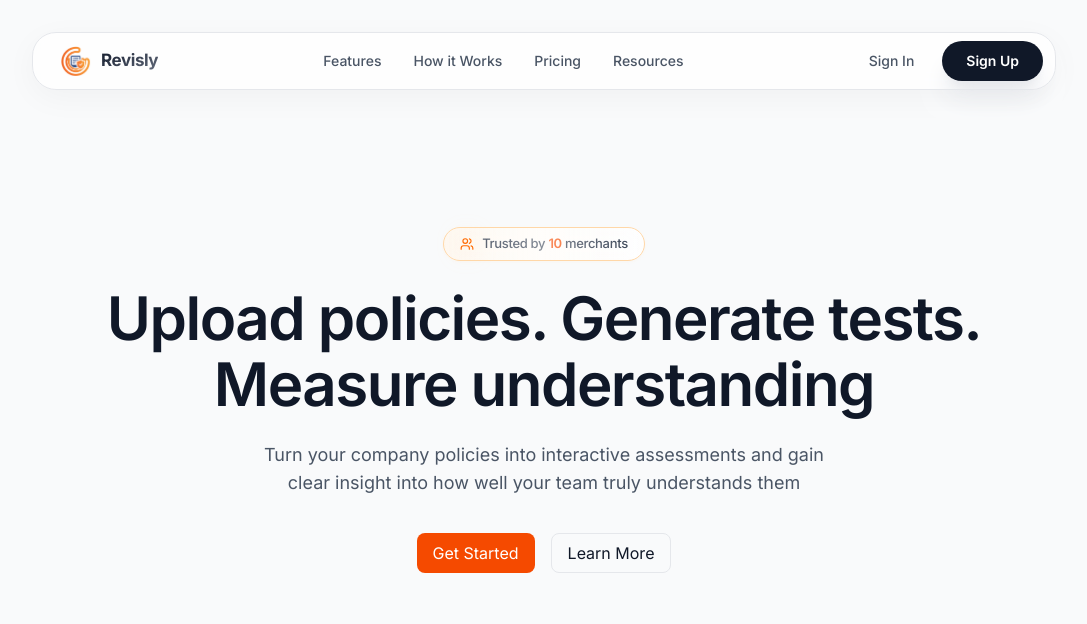
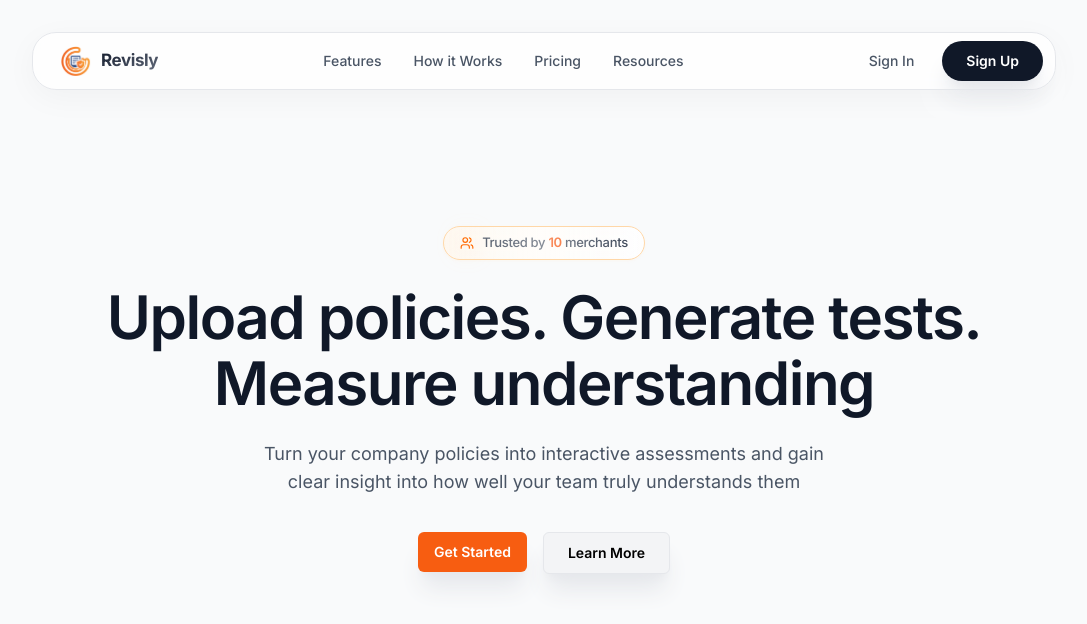
Before and after one commit to ranjit1024/revisly, a Next.js app: page / in a window 1280 px wide. Shown: the top 624 px of the page, without its empty margins (96-1183 px from the left). Built offline with nearby package versions, Linux system fonts and the light colour scheme.

Commit message:
added changes

```diff
--- a/app/page.tsx
+++ b/app/page.tsx
@@ -3,6 +3,7 @@
 import Navbar from "./components/ui/header";
 import TrustBadge from "./components/ui/badge";
 import { motion } from "framer-motion";
+import { ArrowRight } from "lucide-react";
 
 export default function Home() {
   return (
@@ -71,12 +72,22 @@ export default function Home() {
           animate={{ opacity: 1, y: 0 }}
           transition={{ delay: 0.6, duration: 0.6 }}
         >
-          <button className=" rounded-lg bg-orange-600 text-white   h-10 px-4 transition ">
+
+              <button
+
+            className="group h-10 hover:cursor-pointer relative overflow-hidden bg-[#f75d11] text-white px-4  rounded-md text-sm font-semibold hover:bg-orange-500 shadow-xl shadow-gray-200"
+          >
             Get Started
           </button>
 
-          <button className="rounded-lg bg-gray-50 text-gray900 border border-gray-200 h-10 px-4 transition n">
-            Learn More
+
+
+              <button
+
+            className="group hover:cursor-pointer relative overflow-hidden bg-gray-100 hover:bg-[#f75d11] text-black border border-gray-200 px-6 py-2.5 rounded-md hover:text-white text-sm font-semibold   active:scale-95 shadow-xl shadow-gray-200"
+          >
+            <span className="relative z-10">Learn More</span>
+
           </button>
         </motion.div>
 
```
